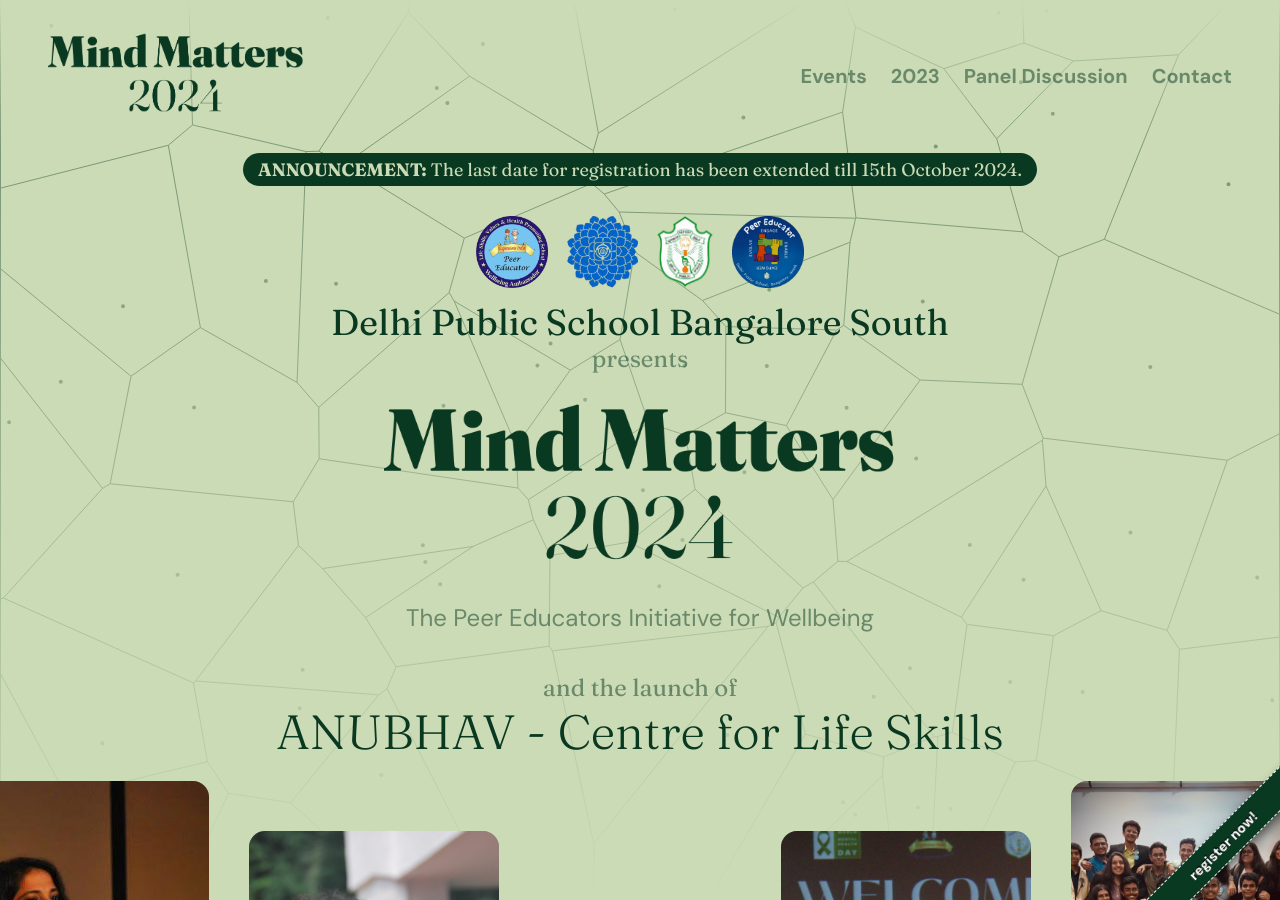
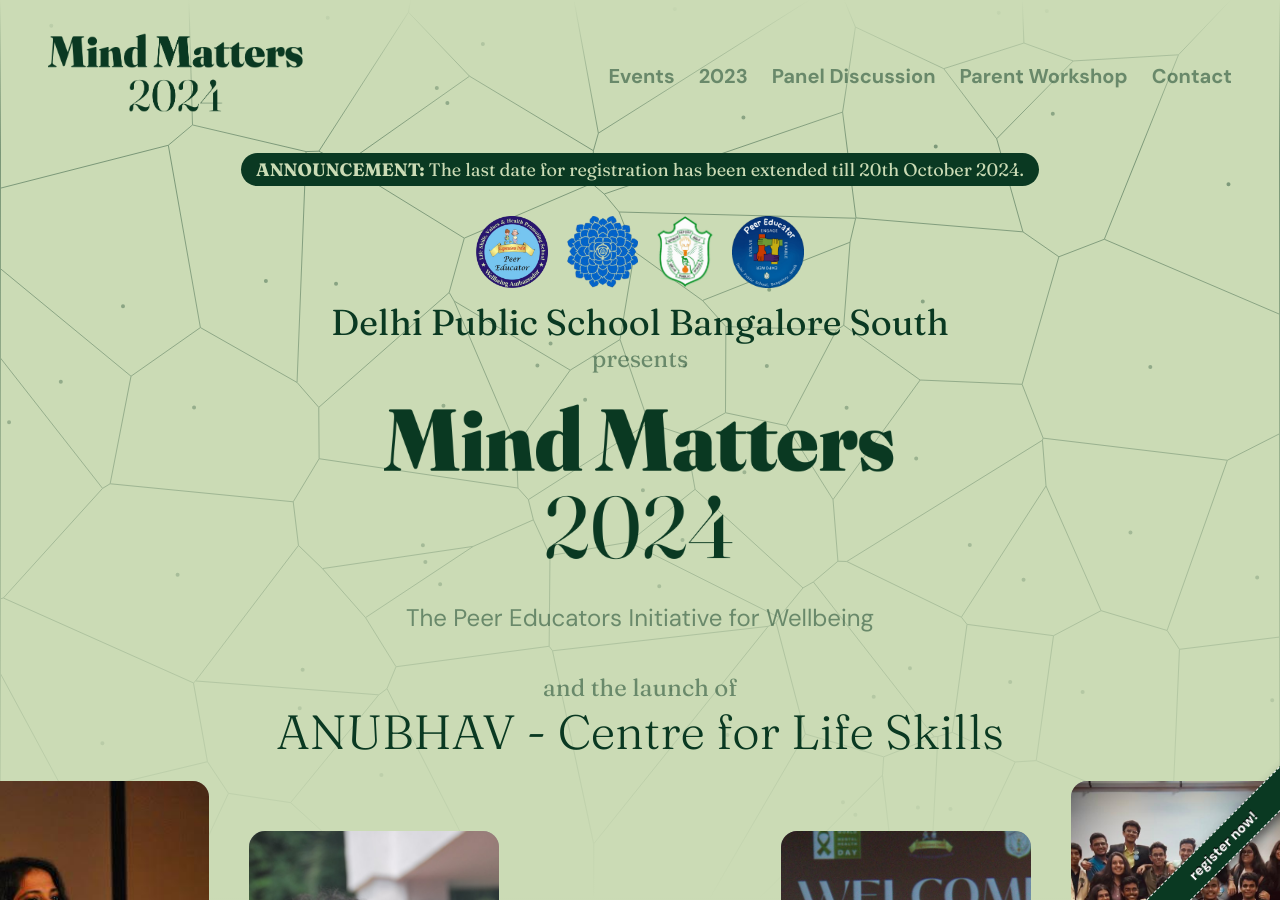
Before and after one commit to DiPS-Digital-Peer-Initiative/mind-matters-24, a Jekyll site: the page built from index.markdown, in a window 1280 px wide and 900 px high. Built offline with Jekyll 4.4.1, drawn with Linux system fonts in a browser that asks for light colours.

Commit message:
Added parent workshop, changed last date.

```diff
--- a/_data/navigation.yml
+++ b/_data/navigation.yml
@@ -8,5 +8,8 @@
   - name: Panel Discussion
     link: /panel-discussion
 
+  - name: Parent Workshop
+    link: /_media/parent_workshop.pdf
+
   - name: Contact
     link: /contact
--- a/_includes/navigation.html
+++ b/_includes/navigation.html
@@ -42,5 +42,5 @@
 	</script>
 </nav>
 <div style="margin: auto; width: fit-content; text-align: center; font-family: Fraunces; font-size: 18px; background-color: #0A3922;color: #CBDBB5;border-radius: 100px;padding: 5px 15px;">
-	<b>ANNOUNCEMENT: </b>The last date for registration has been extended till 15th October 2024.
+	<b>ANNOUNCEMENT: </b>The last date for registration has been extended till 20th October 2024.
 </div>
```
Also changed, not shown: 1 other file.
